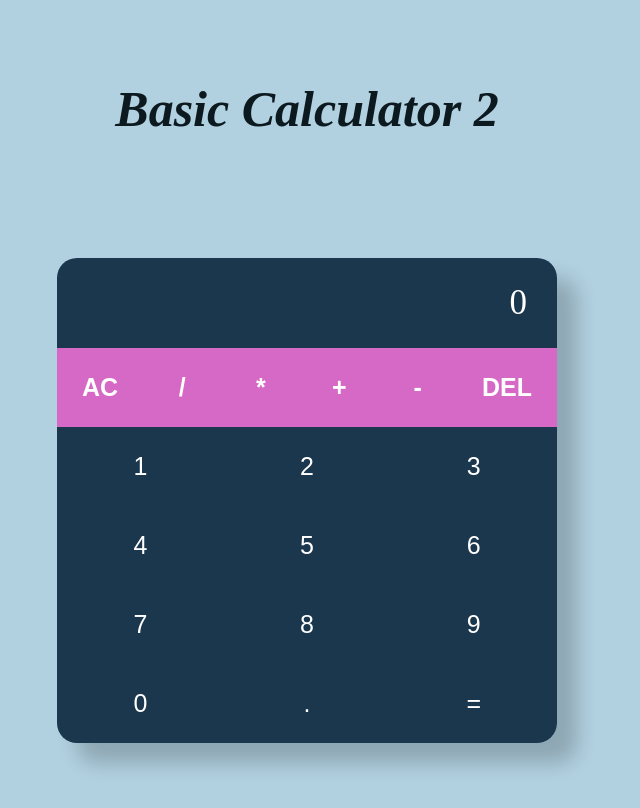
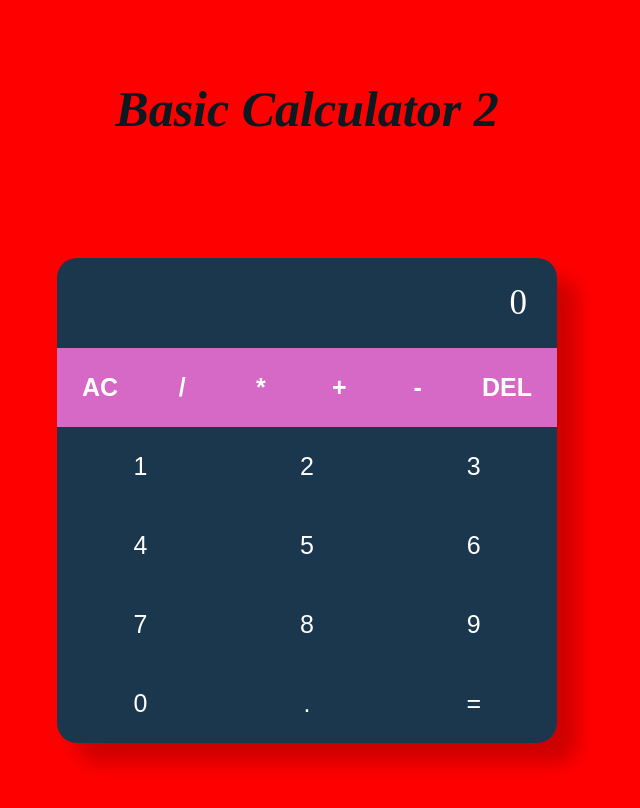
Before and after one commit to kishan4100/Calculator, a React (Create React App) app: page / in a window 1280 px wide. Shown: the top 808 px of the page, without its empty margins (333-973 px from the left). Built offline with nearby package versions, Linux system fonts and the light colour scheme.

Commit message:
change background color to red

```diff
--- a/src/index.css
+++ b/src/index.css
@@ -3,7 +3,7 @@
   box-sizing: border-box;
   margin: 0;
   padding: 0;
-  background-color: #B1D0E0;
+  background-color: red;
 }
 
 
```
